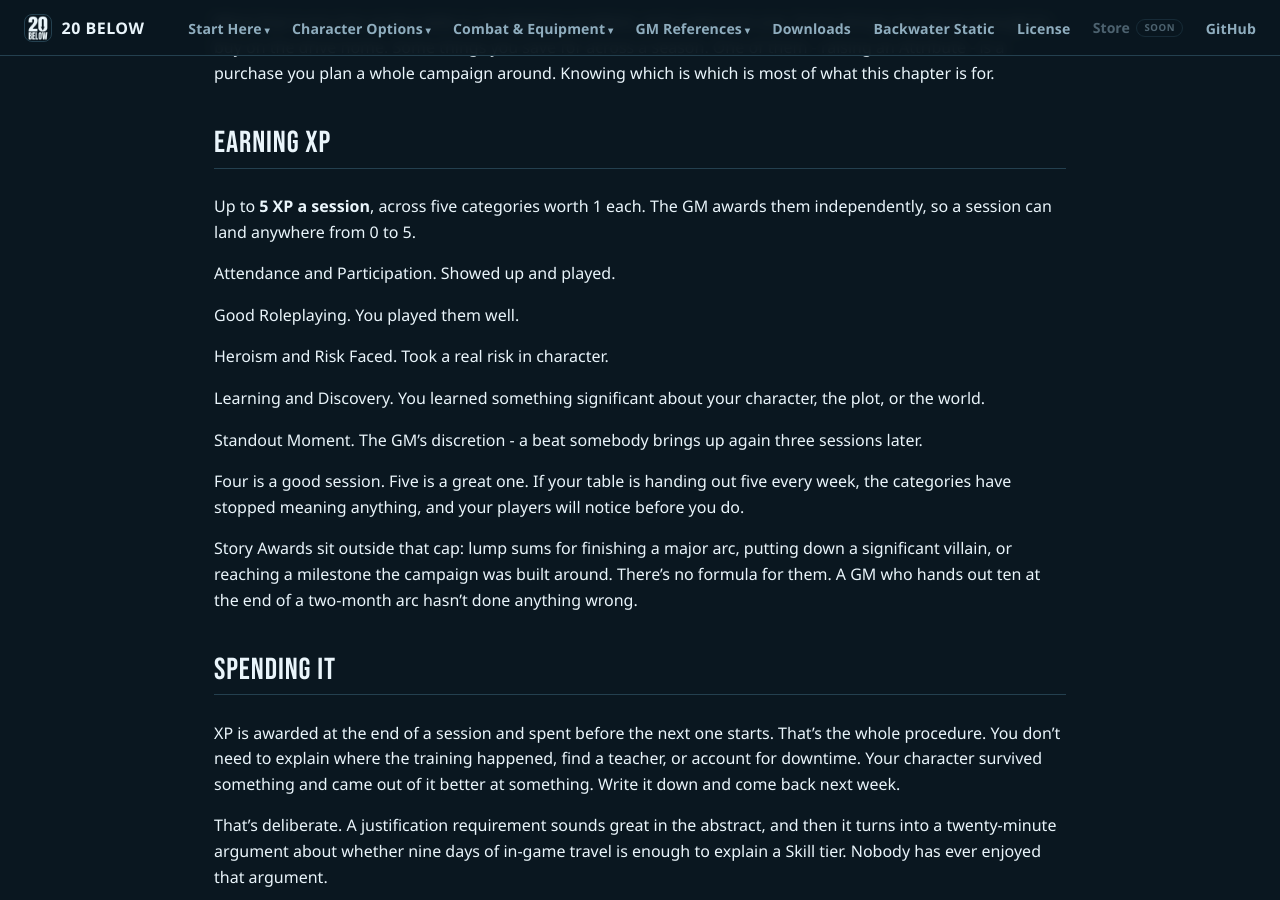
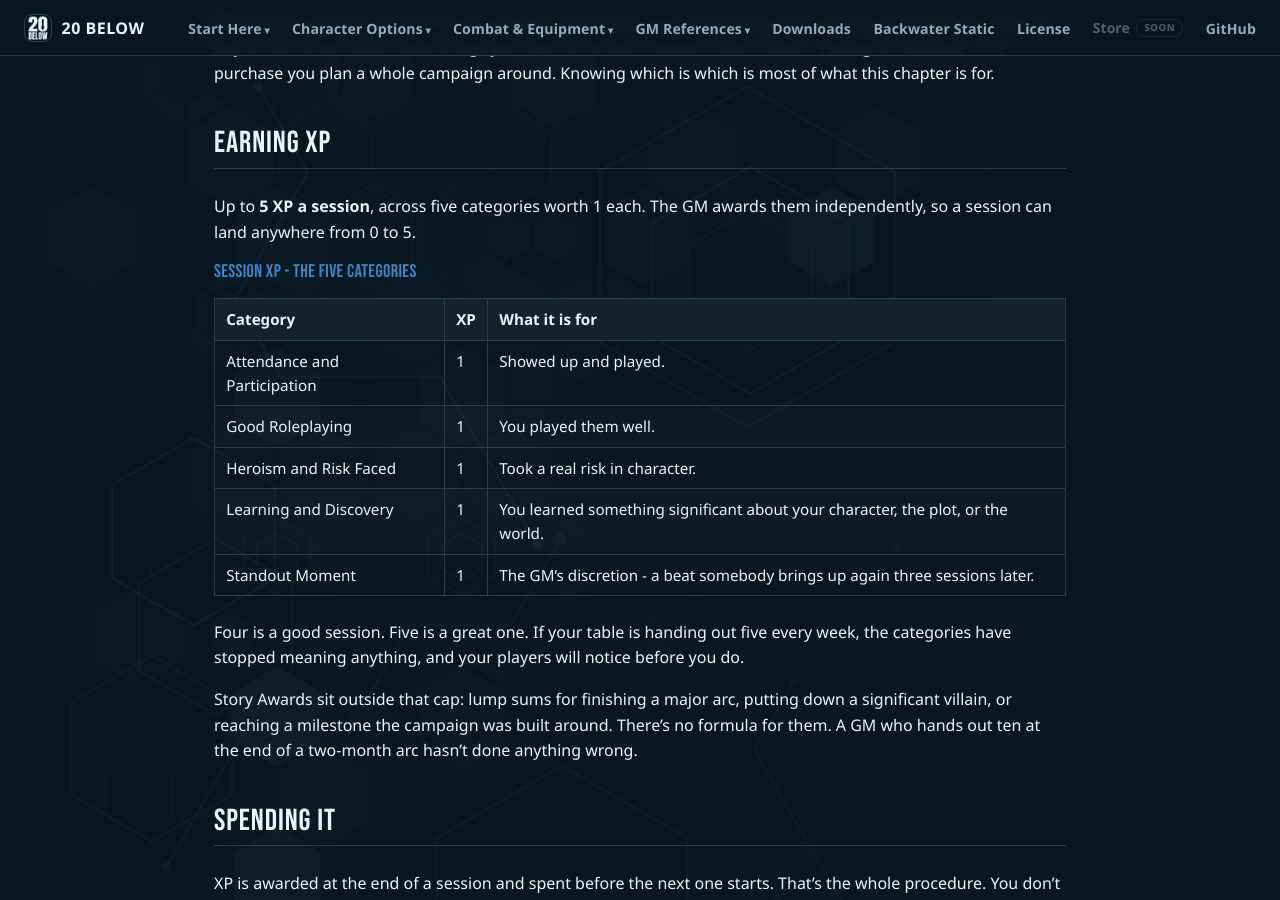
Before and after one commit to feralucce/20_Below, a Jekyll site: the page built from webbook/advancement.md, in a window 1280 px wide and 900 px high, scrolled down 414 px. Built offline with Jekyll 4.4.1, drawn with Linux system fonts in a browser that asks for light colours; some of the changed text lies outside the part shown.

Commit message:
Put the Advancement Reference's tables into the chapter
I retired that page on the grounds that chapter 12 was a strict
superset. It was a superset of the facts and not of the shape, and the
shape was the point: the reference was five lookup tables, and the
chapter says the same numbers in sentences. "Thirty-four takes one from
nothing to its ceiling" is the same information as a five-row table and
it is not the same thing to look up mid-session.

So the tables come across, and the chapter now reads from the
Brewery-formatted copy the way Introduction, Creating a Character and
Skills already do. The prose was already identical between the two
sources - I diffed them before switching, after the Skills chapter
turned out to be stale - so this adds the tables and changes nothing
else.

Three of them carry information the chapter did not have, not just a
different shape. Boons and Gift Adders now show the creation cost beside
the XP, which is where "twice what it cost at creation" stops being a
rule you apply and becomes a column you read. Past Ten collects three
thresholds that were three separate paragraphs and adds what each is
worth at Attribute 20.

The five XP categories were five one-line paragraphs and are now the
table the reference had. That is the one place this replaces the
author's prose rather than adding to it.

The redirect at the old URL stays, and now points somewhere that has
everything it had.

Co-Authored-By: Claude Opus 5 <noreply@anthropic.com>

```diff
--- a/tools/scriv2web.py
+++ b/tools/scriv2web.py
@@ -48,6 +48,7 @@ FORMATTED = {
     "introduction":         "01-introduction.md",
     "creating-a-character": "03-creating-a-character.md",
     "skills":               "05-skills.md",
+    "advancement":          "12-advancement.md",
 }
 
 # (binder fragment, url slug, nav section, page title)
--- a/webbook/advancement.md
+++ b/webbook/advancement.md
@@ -3,13 +3,16 @@ layout: webbook
 title: "Advancement"
 chapter: 12
 nav_section: options
+ground: hexdrift
 prev_url: /webbook/equipment.html
 prev_title: "Weapons & Equipment"
 next_url: /webbook/running-the-game.html
 next_title: "Running the Game"
 ---
-<!-- Generated by tools/scriv2web.py from the Scrivener manuscript.
-     Do not hand-edit: the next run overwrites it. Edit the book. -->
+<!-- Generated by tools/scriv2web.py from 12-advancement.md - the chapter as it is
+     laid out for print, with the page breaks taken out. Prose edits
+     belong in the Scrivener manuscript; layout edits belong in that
+     file, in The Brewery. Do not hand-edit this: it is overwritten. -->
 
 Your character walks out of the first session a little different from the one who walked in. After thirty sessions, they are somebody else. This chapter is how that happens: you earn XP for playing, and you spend it to make your character more powerful.
 
@@ -21,15 +24,19 @@ What that turns into at the table is a budgeting problem, and a pleasant one. So
 
 Up to **5 XP a session**, across five categories worth 1 each. The GM awards them independently, so a session can land anywhere from 0 to 5.
 
-Attendance and Participation. Showed up and played.
+<div class="wide" markdown="1">
 
-Good Roleplaying. You played them well.
+<p class="block-title" markdown="span">Session XP - the five categories</p>
 
-Heroism and Risk Faced. Took a real risk in character.
+| Category | XP | What it is for |
+|---|---|---|
+| Attendance and Participation | 1 | Showed up and played. |
+| Good Roleplaying | 1 | You played them well. |
+| Heroism and Risk Faced | 1 | Took a real risk in character. |
+| Learning and Discovery | 1 | You learned something significant about your character, the plot, or the world. |
+| Standout Moment | 1 | The GM’s discretion - a beat somebody brings up again three sessions later. |
 
-Learning and Discovery. You learned something significant about your character, the plot, or the world.
-
-Standout Moment. The GM’s discretion - a beat somebody brings up again three sessions later.
+</div>
 
 Four is a good session. Five is a great one. If your table is handing out five every week, the categories have stopped meaning anything, and your players will notice before you do.
 
@@ -113,11 +120,32 @@ Everything after it is the same ladder Skills always describe, one tier at a tim
 
 **Four XP** to take a Resource you don’t have at all. After that, three times the level you’re leaving: Level 1 to 2 is 3, Level 4 to 5 is 12. Thirty-four takes one from nothing to its ceiling.
 
+| Step | XP |
+|---|---|
+| None to Level 1 | 4 |
+| Level 1 to 2 | 3 |
+| Level 2 to 3 | 6 |
+| Level 3 to 4 | 9 |
+| Level 4 to 5 | 12 |
+
 Resources are the quietest purchase on the sheet and the one players forget. A Level 2 Contacts network becoming Level 4 costs fifteen XP and changes what kinds of problems you’re allowed to solve off-screen. Consider that before you spend forty-five on an Attribute.
 
 ## Boons
 
 Twice what the Boon cost at creation. **Trivial 2, Lesser 6, Greater 10, Legendary 14.**
+
+<div class="wide" markdown="1">
+
+<p class="block-title" markdown="span">Boons - creation cost and what it costs later</p>
+
+| Tier | Creation cost | Advancement (XP) |
+|---|---|---|
+| Trivial | 1 | 2 |
+| Lesser | 3 | 6 |
+| Greater | 5 | 10 |
+| Legendary | 7 | 14 |
+
+</div>
 
 Buying a Boon in play is buying a rule exception, so it wants a moment of thought about where it came from. Not a justification - I said you don’t need one and I meant it - just an eye toward whether Iron Will showing up in session twelve says something true about what your character has been through. Usually it does. That’s the fun part.
 
@@ -130,6 +158,17 @@ A Gift you’ve never had costs 7 to acquire at Level 1. After that, each level
 Limiters discount both formulas by 1 XP each, the same way they discount the creation price, and neither formula ever drops below 1 XP no matter how many you’ve stacked. A heavily limited Gift is cheap to buy and cheap to climb, and it is still limited every single session.
 
 Adders are flat: 6 for a Lesser, 12 for a Greater, whether you buy them the day you take the Gift or two years later. Unlike levels, they don’t get more expensive with time.
+
+<div class="wide" markdown="1">
+
+<p class="block-title" markdown="span">Gift Adders - creation cost and what it costs later</p>
+
+| Tier | Creation cost | Advancement (XP) |
+|---|---|---|
+| Lesser | 3 | 6 |
+| Greater | 6 | 12 |
+
+</div>
 
 Limiters, on the other hand, are forever. There is no price to remove one, because removing one isn’t a thing you can do. A Limiter isn’t a debt you took on to afford the Gift - it’s part of the description of what the Gift is. The Gift that only works in moonlight is a different ability from the one that works anywhere, and no amount of XP turns the first into the second.
 
@@ -161,6 +200,18 @@ Three more things accumulate as you climb, each on its own step.
 
 **Every 5 points past ten** widens your critical success band by one on any roll using that Element. Critical on a 2 becomes critical on 2 or 3 at fifteen, and 2 through 4 at twenty.
 
+<div class="wide" markdown="1">
+
+<p class="block-title" markdown="span">Past ten - what accumulates</p>
+
+| Every | Grants | At Attribute 20 |
+|---|---|---|
+| 3 points past 10 | +1 to your Fate Token ceiling, above the usual Stamina x 3. Stacks across Attributes. | +3 |
+| 4 points past 10 | One automatic success per scene on a roll using that Element, at Difficulty 6 or better. Each Element tracks its own. | 2 per scene |
+| 5 points past 10 | +1 to your critical success band on any roll using that Element. | Critical on 2-4 |
+
+</div>
+
 That last one is the sharpest, and it is the only thing in the game that widens a critical on an attack. Skill tiers can’t - an attack is a straight Attribute against Defense with no Skill in it - so a natural 2 is a critical for everybody, and a critical doubles the damage dice. A 1% chance becomes 6%. That is what a lifetime spent inside one Element looks like from the other end of it.
 
 None of this is reachable quickly. Ten to eleven alone is 90 XP, and the full climb from ten to twenty is 1,305. Nobody finishes it. Somebody in a long campaign buys three points of it and becomes the reason the table is still alive.
```
